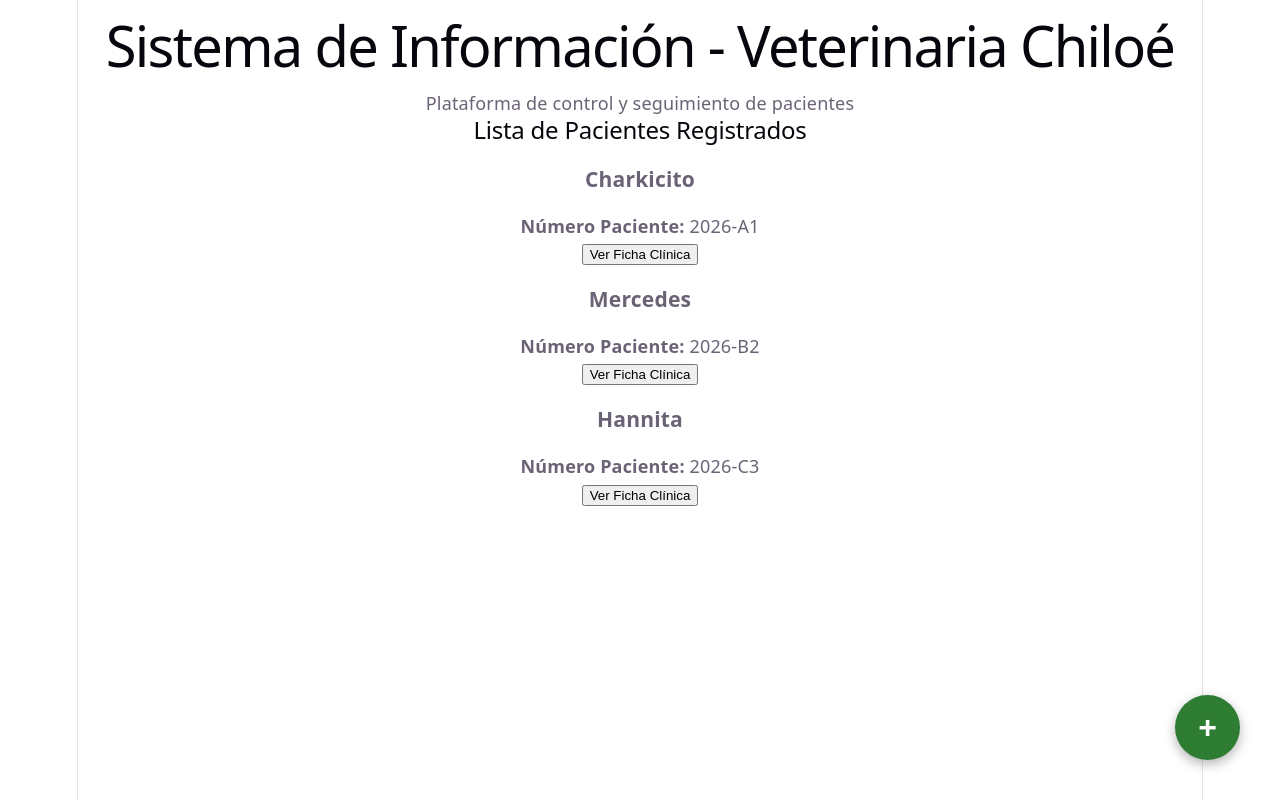
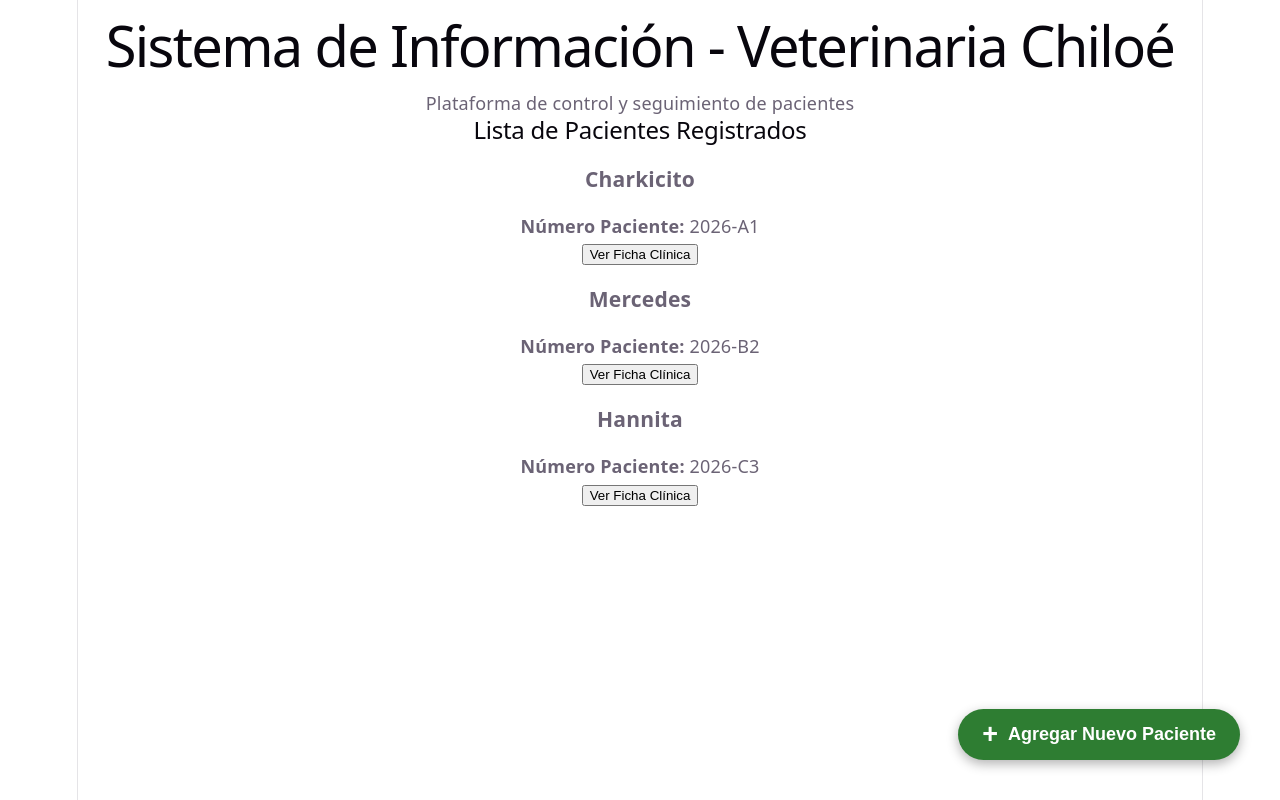
Before and after one commit to Vikktor93/vetChiloe, a React (Vite) app: page / in a window 1280 px wide. Built offline with nearby package versions, Linux system fonts and the light colour scheme.

Commit message:
Se modifica el diseño del botón flotante de registro de paciente

```diff
--- a/src/App.css
+++ b/src/App.css
@@ -183,7 +183,7 @@
   }
 }
 
-/* --- ESTILOS DEL BOTÓN FLOTANTE --- */
+/* --- Estilo del botón flotante de ingreso de paciente --- */
 .btn-flotante {
   position: fixed;
   bottom: 40px;
@@ -191,23 +191,30 @@
   background-color: #2e7d32;
   color: white;
   border: none;
-  border-radius: 50%;
-  width: 65px;
-  height: 65px;
-  font-size: 32px;
+  border-radius: 30px;
+  width: auto;
+  height: auto;
+  padding: 12px 24px;
+  font-size: 1rem;
   font-weight: bold;
   cursor: pointer;
   box-shadow: 0 4px 12px rgba(0, 0, 0, 0.3);
-  transition: transform 0.2s, background-color 0.2s;
+  transition: transform 0.2s, background-color 0.2s, box-shadow 0.2s;
   z-index: 1000;
   display: flex;
   align-items: center;
-  justify-content: center;
+  gap: 10px;
 }
 
 .btn-flotante:hover {
   background-color: #1b5e20;
-  transform: scale(1.05);
+  transform: translateY(-3px);
+  box-shadow: 0 6px 16px rgba(0, 0, 0, 0.4);
+}
+
+.icono-mas {
+  font-size: 1.5rem;
+  line-height: 1;
 }
 
 /* --- ESTILOS DE LA VENTANA MODAL --- */
--- a/src/App.jsx
+++ b/src/App.jsx
@@ -103,9 +103,8 @@ function App() {
       <button
         className="btn-flotante"
         onClick={() => setMostrarFormulario(true)}
-        title="Registrar Nuevo Paciente"
       >
-        +
+        <span className="icono-mas">+</span> Agregar Nuevo Paciente
       </button>
     </div>
   );
```
